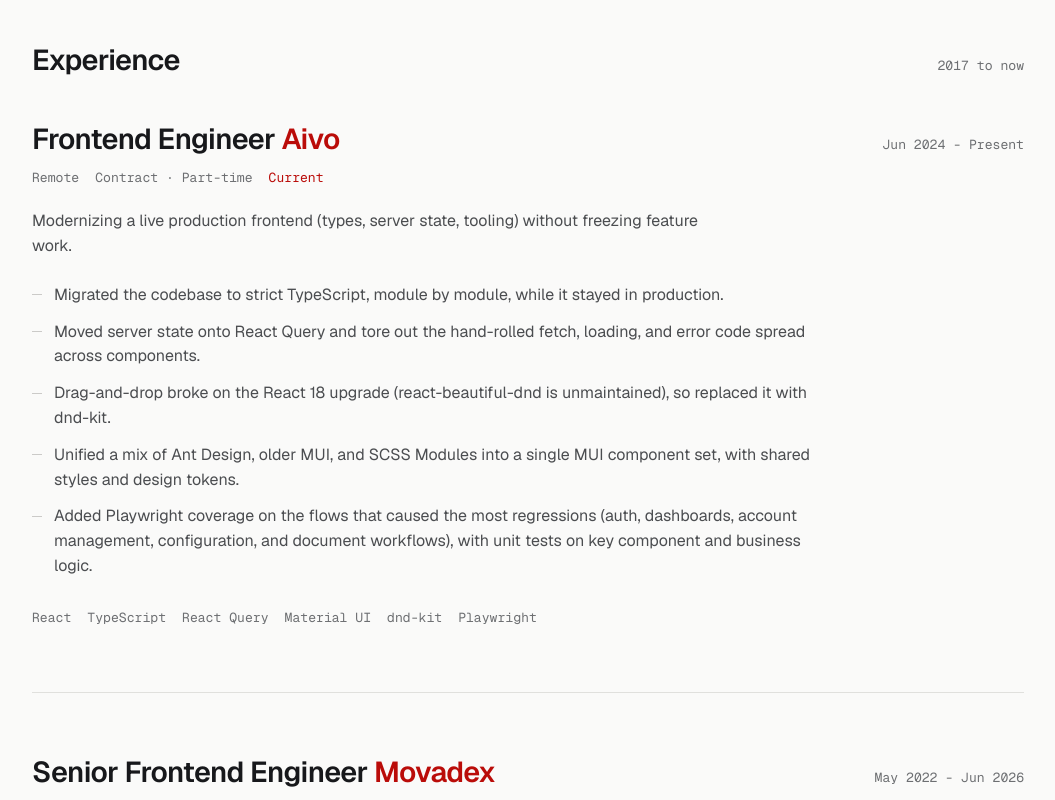
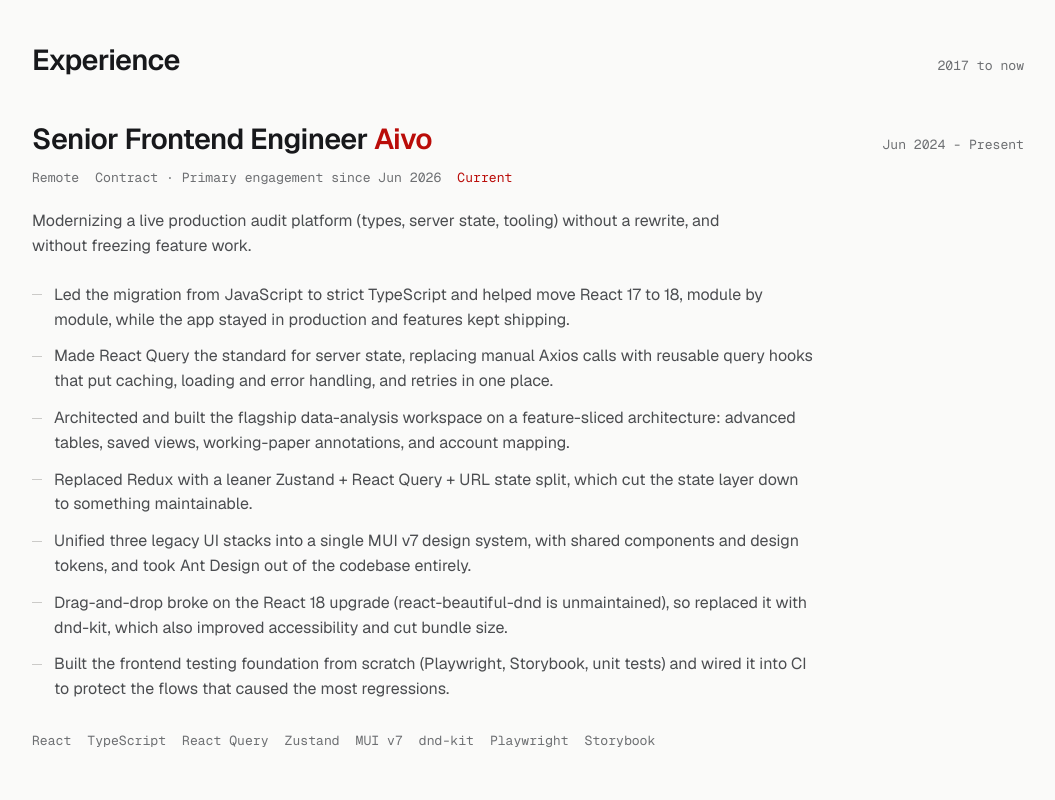
Before and after one commit to andriimaksymov/portfolio, a Next.js app: page / in a window 1280 px wide. Shown: the part 1800-2600 px from the top of the page, without its empty margins (112-1167 px from the left). Built offline with nearby package versions, Linux system fonts and the light colour scheme.

Commit message:
feat: enhance profile and experience descriptions, add design systems to skills and values

```diff
--- a/src/app/layout.tsx
+++ b/src/app/layout.tsx
@@ -6,7 +6,7 @@ import "./globals.css";
 const url = "https://andriim.dev";
 const title = "Andrii Maksymov - Senior Frontend Engineer";
 const description =
-  "Senior Frontend Engineer with nine years in web development and five-plus focused on React, TypeScript, and Next.js. Data-heavy product UIs and legacy modernization.";
+  "Senior Frontend Engineer with nine years in web development and five-plus focused on React, TypeScript, and Next.js. Data-heavy product UIs, design systems, and legacy modernization.";
 
 export const metadata: Metadata = {
   metadataBase: new URL(url),
@@ -27,6 +27,7 @@ export const metadata: Metadata = {
     "React",
     "TypeScript",
     "Next.js",
+    "Design Systems",
     "Frontend Architecture",
     "Web Performance",
     "React Query",
@@ -101,6 +102,7 @@ const jsonLd = {
     "React",
     "TypeScript",
     "Next.js",
+    "Design Systems",
     "Frontend Architecture",
     "Web Performance",
     "React Query",
--- a/src/data/portfolio.ts
+++ b/src/data/portfolio.ts
@@ -38,29 +38,31 @@ export const hero: HeroContent = {
   nameLines: ["Andrii", "Maksymov"],
   title: "Senior Frontend Engineer",
   description:
-    "Nine years building production web applications, the last five focused on React, TypeScript, and Next.js. I work best on data-heavy product UIs and on moving older frontends onto modern footing without full rewrites.",
+    "Nine years building production web applications, the last five focused on React, TypeScript, and Next.js. I work best on data-heavy product UIs and design systems, and on moving older frontends onto modern footing without full rewrites.",
 };
 
 export const experiences: Experience[] = [
   {
     id: "exp-aivo",
     timelineLabel: "2024 - Now",
-    role: "Frontend Engineer",
+    role: "Senior Frontend Engineer",
     company: "Aivo",
     period: "Jun 2024 - Present",
     location: "Remote",
-    employmentType: "Contract · Part-time",
+    employmentType: "Contract · Primary engagement since Jun 2026",
     badge: { label: "Current", tone: "green" },
     description:
-      "Modernizing a live production frontend (types, server state, tooling) without freezing feature work.",
+      "Modernizing a live production audit platform (types, server state, tooling) without a rewrite, and without freezing feature work.",
     highlights: [
-      "Migrated the codebase to strict TypeScript, module by module, while it stayed in production.",
-      "Moved server state onto React Query and tore out the hand-rolled fetch, loading, and error code spread across components.",
-      "Drag-and-drop broke on the React 18 upgrade (react-beautiful-dnd is unmaintained), so replaced it with dnd-kit.",
-      "Unified a mix of Ant Design, older MUI, and SCSS Modules into a single MUI component set, with shared styles and design tokens.",
-      "Added Playwright coverage on the flows that caused the most regressions (auth, dashboards, account management, configuration, and document workflows), with unit tests on key component and business logic.",
+      "Led the migration from JavaScript to strict TypeScript and helped move React 17 to 18, module by module, while the app stayed in production and features kept shipping.",
+      "Made React Query the standard for server state, replacing manual Axios calls with reusable query hooks that put caching, loading and error handling, and retries in one place.",
+      "Architected and built the flagship data-analysis workspace on a feature-sliced architecture: advanced tables, saved views, working-paper annotations, and account mapping.",
+      "Replaced Redux with a leaner Zustand + React Query + URL state split, which cut the state layer down to something maintainable.",
+      "Unified three legacy UI stacks into a single MUI v7 design system, with shared components and design tokens, and took Ant Design out of the codebase entirely.",
+      "Drag-and-drop broke on the React 18 upgrade (react-beautiful-dnd is unmaintained), so replaced it with dnd-kit, which also improved accessibility and cut bundle size.",
+      "Built the frontend testing foundation from scratch (Playwright, Storybook, unit tests) and wired it into CI to protect the flows that caused the most regressions.",
     ],
-    tags: ["React", "TypeScript", "React Query", "Material UI", "dnd-kit", "Playwright"],
+    tags: ["React", "TypeScript", "React Query", "Zustand", "MUI v7", "dnd-kit", "Playwright", "Storybook"],
   },
   {
     id: "exp-movadex",
@@ -225,7 +227,7 @@ export const about: AboutContent = {
     "Most of my work has been data-heavy product UIs: analytics, dashboards, big configurable tables. Alongside that, the less glamorous parts I actually enjoy, like JavaScript-to-TypeScript migrations, shared component libraries, React Query, and getting real test coverage in place.",
     "I work across the stack when a feature needs it (Node, PostgreSQL, Prisma) and I'm used to remote, cross-functional teams. I lean on AI tools like Claude Code and Cursor for review, refactoring, and test generation, but I own the code that ships.",
   ],
-  values: ["Frontend ownership", "Legacy modernization", "Data-heavy UIs", "Performance & quality"],
+  values: ["Frontend ownership", "Legacy modernization", "Data-heavy UIs", "Design systems", "Performance & quality"],
   education: [
     {
       institution: "National University of Water Management and Natural Resources",
```
Also changed, not shown: 1 other file (tests, documents, lock files or other folders).
